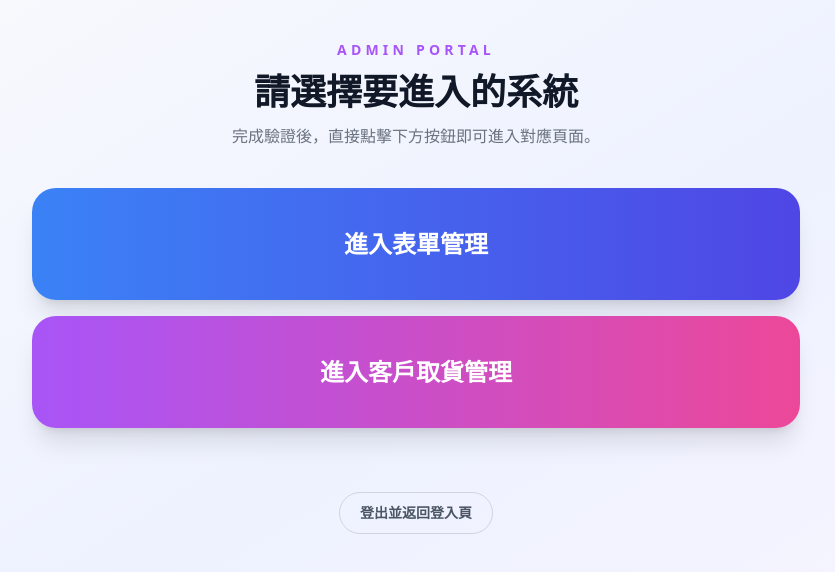
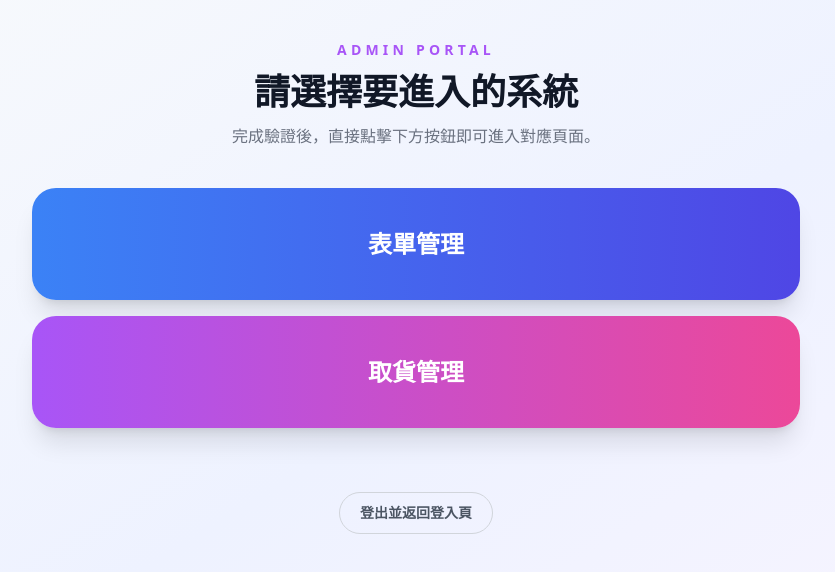
Before and after one commit to shijjfung/coolcool, a Next.js app: page /admin/portal in a window 1280 px wide. Shown: the top 572 px of the page, without its empty margins (224-1059 px from the left). Built offline with nearby package versions, Linux system fonts and the light colour scheme; sample sign-in values are in the browser's storage.

Commit message:
更新 LINE 自動結單流程

```diff
--- a/pages/admin/portal.tsx
+++ b/pages/admin/portal.tsx
@@ -59,13 +59,13 @@ export default function AdminPortal() {
             href="/admin"
             className="block rounded-3xl bg-gradient-to-r from-blue-500 to-indigo-600 text-white text-2xl font-bold py-10 shadow-xl hover:shadow-2xl hover:scale-[1.01] transition-all"
           >
-            進入表單管理
+            表單管理
           </Link>
           <Link
             href="/pickup/verify"
             className="block rounded-3xl bg-gradient-to-r from-purple-500 to-pink-500 text-white text-2xl font-bold py-10 shadow-xl hover:shadow-2xl hover:scale-[1.01] transition-all"
           >
-            進入客戶取貨管理
+            取貨管理
           </Link>
         </div>
 
--- a/pages/api/facebook/scan-comments.ts
+++ b/pages/api/facebook/scan-comments.ts
@@ -169,8 +169,8 @@ export default async function handler(
     const monitoringForms = forms.filter(
       form =>
         form.facebook_auto_monitor === 1 &&
-        form.facebook_post_url &&
-        form.facebook_keywords
+              form.facebook_post_url &&
+              form.facebook_keywords
     );
 
     if (monitoringForms.length === 0) {
--- a/pages/form/[token]/index.tsx
+++ b/pages/form/[token]/index.tsx
@@ -876,8 +876,8 @@ export default function FormEntry() {
             </button>
             <p className="text-sm text-gray-600 text-center mt-2">
               查詢未取貨商品並生成 QR Code，取貨時提供給店家掃描
-            </p>
-          </div>
+          </p>
+        </div>
         </div>
         {pickupModal}
       </div>
```
Also changed, not shown: pages/index.tsx (+4 -4 lines), pages/admin/create.tsx (indentation only), pages/form/[token]/order.tsx (indentation only), pages/order/success/[token].tsx (indentation only).
